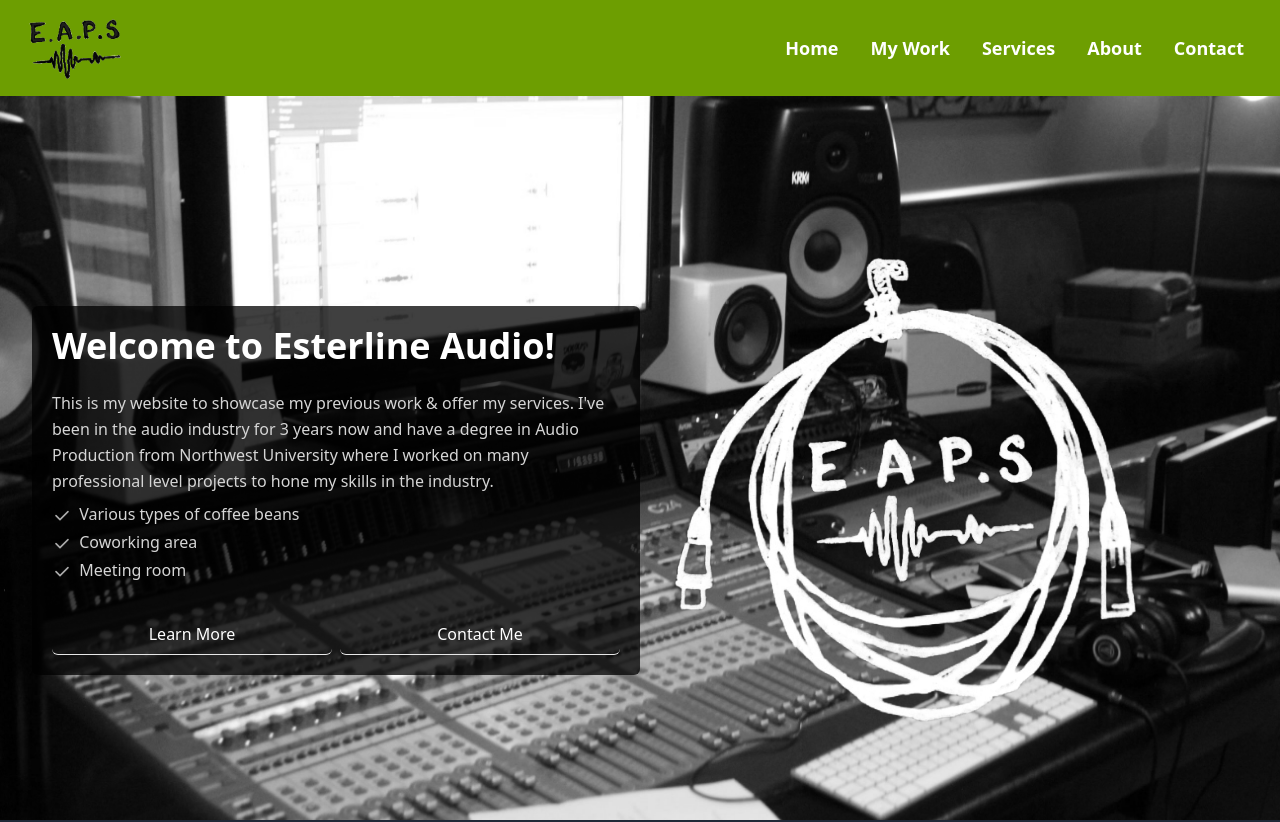
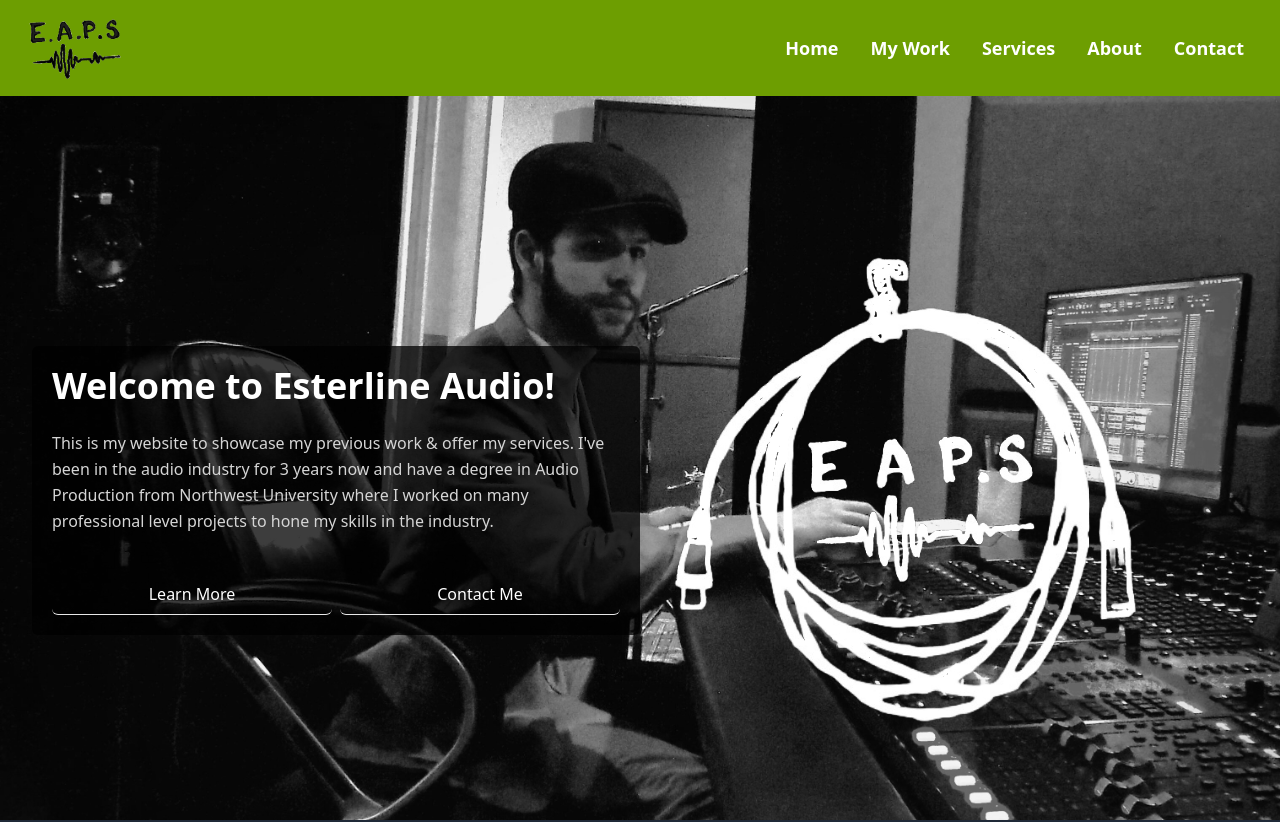
Before and after one commit to bleckocodes/EsterlineAudio, a Nuxt app: page / in a window 1280 px wide. Shown: the top 822 px of the page. Built offline with nearby package versions, Linux system fonts and the light colour scheme.

Commit message:
Update Hero.vue

```diff
--- a/components/Hero.vue
+++ b/components/Hero.vue
@@ -1,5 +1,5 @@
 <template>
-  <section class="w-fill mx-auto flex flex-col sm:flex-row h-200 items-center bg-image pt-36 pb-20 bg-image px-8"> <!--pt-40 pb-32-->
+  <section class="w-fill mx-auto flex flex-col sm:flex-row h-200 items-center bg-image pt-36 pb-20 bg-image px-8">
     <!-- Image container with background -->
     <div class="mr-4 w-fit h-inherit text-left sm:w-1/2 bg-black px-5 py-5 rounded-md bg-opacity-75 text-opacity-0">
       <h1 class="mb-6 text-3xl font-bold leading-tight text-white md:text-4xl">
@@ -9,63 +9,7 @@
         This is my website to showcase my previous work & offer my services. I've been in the audio industry for 3 years now and have a degree in Audio Production from Northwest University where I worked on many professional level projects to hone my skills in the industry.
       </p>
       <ul class="mb-8 flex flex-col items-center space-y-1 text-gray-300 sm:items-start">
-        <li class="flex items-end">
-          <svg
-            preserveAspectRatio="xMidYMid meet"
-            viewBox="0 0 24 24"
-            width="1.2em"
-            height="1.2em"
-            class="mr-2 text-verdun-green-300"
-          >
-            <path
-              fill="none"
-              stroke="currentColor"
-              stroke-linecap="round"
-              stroke-linejoin="round"
-              stroke-width="2"
-              d="m5 12l5 5L20 7"
-            ></path>
-          </svg>
-          <span>Various types of coffee beans</span>
-        </li>
-        <li class="flex items-end">
-          <svg
-            preserveAspectRatio="xMidYMid meet"
-            viewBox="0 0 24 24"
-            width="1.2em"
-            height="1.2em"
-            class="mr-2 text-verdun-green-300"
-          >
-            <path
-              fill="none"
-              stroke="currentColor"
-              stroke-linecap="round"
-              stroke-linejoin="round"
-              stroke-width="2"
-              d="m5 12l5 5L20 7"
-            ></path>
-          </svg>
-          <span>Coworking area</span>
-        </li>
-        <li class="flex items-end">
-          <svg
-            preserveAspectRatio="xMidYMid meet"
-            viewBox="0 0 24 24"
-            width="1.2em"
-            height="1.2em"
-            class="mr-2 text-verdun-green-300"
-          >
-            <path
-              fill="none"
-              stroke="currentColor"
-              stroke-linecap="round"
-              stroke-linejoin="round"
-              stroke-width="2"
-              d="m5 12l5 5L20 7"
-            ></path>
-          </svg>
-          <span>Meeting room</span>
-        </li>
+        <!-- List items here -->
       </ul>
       <div class="flex flex-col space-y-3 md:flex-row md:space-x-2 md:space-y-0">
         <nuxt-link to="/services" class="disabled:opacity-50 disabled:cursor-not-allowed whitespace-nowrap w-full text-center py-2 px-5 font-bolder border-b hover:bg-white hover:text-black text-base font-medium text-white rounded-md focus:outline-none">
@@ -76,8 +20,9 @@
         </nuxt-link>
       </div>
     </div>
+    <!-- Logo Image -->
     <img
-  class="object-cover object-center w-full"
+      class="object-cover object-center w-full mr-4 filter-green"
       src="@/components/images/EAPSFullW.png"
       alt="Logo"
       height="64"
@@ -88,11 +33,13 @@
 
 <style scoped>
 .bg-image {
-  background-image: url(@/components/images/eq1.jpg);
-  background-position: center;
+  background-image: url(@/components/images/Personal.jpg);
+  background-position: 0% 20%; /* Positioning the image */
   background-repeat: no-repeat;
   background-size: cover;
-  filter: grayscale(100%);
+  filter: grayscale(100%)
 }
-
+.filter-green {
+  filter: brightness(150%) saturate(100%) hue-rotate(120deg); /* Adjust the filter as needed */
+}
 </style>
```
Lines whose indentation alone changed are shown as unchanged.
